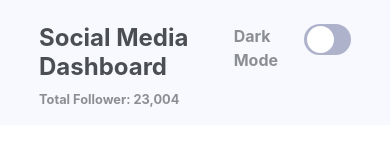
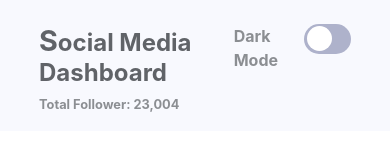
Before and after one commit to Nathaniel091/social-media-dashboard, a plain HTML site: page index.html in a window 390 px wide. Drawn offline with Linux system fonts and the light colour scheme.

Commit message:
testing screen sizes

```diff
--- a/css/main.css
+++ b/css/main.css
@@ -16,9 +16,12 @@ header #wrapper-header {
 	width: 80%;
 }
 /*heading-text*/
+div[id="heading-text"] h4::first-letter{
+	font-size: 1.2em;
+}
 div[id="heading-text"] h4{
 	font-weight: 	bold;
-	opacity: 0.8;
+	opacity: 0.7;
 }
 div[id="heading-text"] p{
 	font-size: 0.8em;
--- a/css/media.css
+++ b/css/media.css
@@ -2,11 +2,11 @@
 	/*darkMode-toggler-wrapper*/
 	div[id="darkMode-toggler-wrapper"] #toggler-cont{
 		width: 65px;
-		height: 31px;
+		height: 30px;
 	}
 	div[id="darkMode-toggler-wrapper"] #toggler-cont #toggler{
-		width: 27px;
-		height: 27px;
+		width: 25px;
+		height: 25px;
 	}
 }
 /*#wrapper-header{
```
